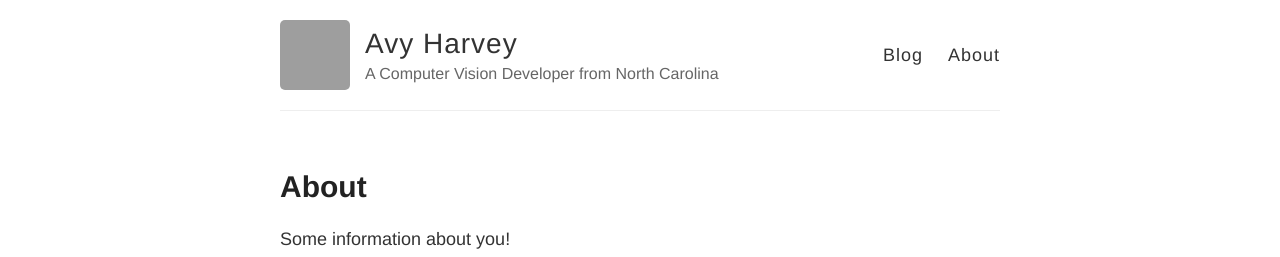
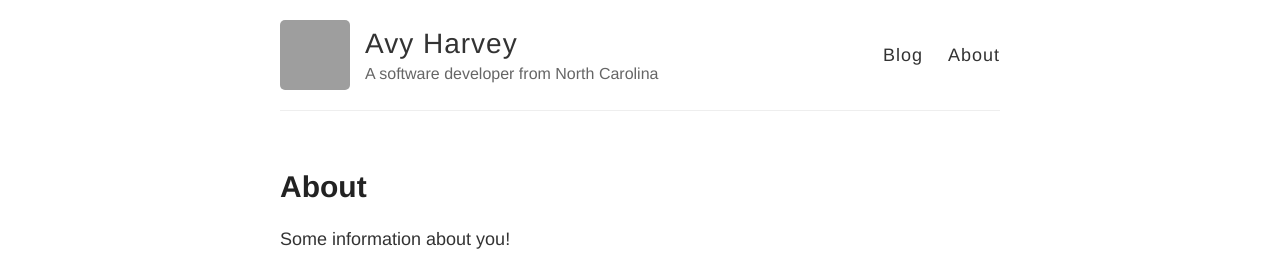
Before and after one commit to arharvey918/stat-blog, a Jekyll site: the page built from about.md, in a window 1280 px wide. Shown: the top 257 px of the page. Built offline with Jekyll 4.4.1, drawn with Linux system fonts in a browser that asks for light colours; grey boxes are pictures that could not be loaded.

Commit message:
Update description and analytics tracking

```diff
--- a/_config.yml
+++ b/_config.yml
@@ -6,7 +6,7 @@
 name: Avy Harvey
 
 # Short bio or description (displayed in the header)
-description: A Computer Vision Developer from North Carolina
+description: A software developer from North Carolina
 
 # URL of your avatar or profile pic (you could use your GitHub profile pic)
 avatar: https://secure.gravatar.com/avatar/53cd8b637540a07759888f16867717ac
@@ -37,7 +37,7 @@ footer-links:
 disqus:
 
 # Enter your Google Analytics web tracking code (e.g. UA-2110908-2) to activate tracking
-google_analytics:
+google_analytics: UA-166878720-1
 
 # Your website URL (e.g. http://barryclark.github.io or http://www.barryclark.co)
 # Used for Sitemap.xml and your RSS feed
```
